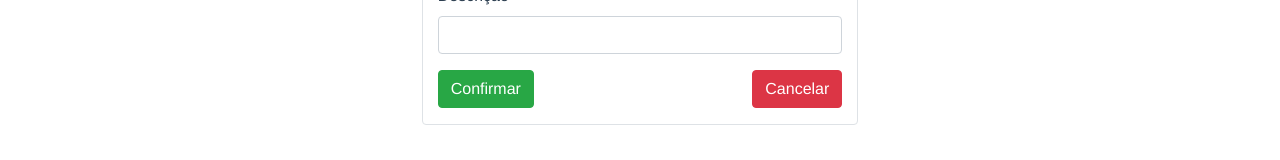
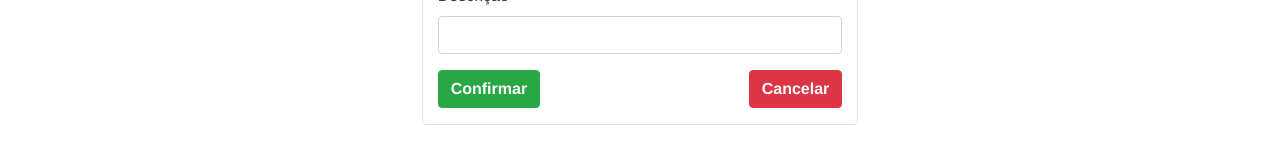
Before and after one commit to rodrigoyuri/list-to-do, a Vue app in the folder web/: page /edit-task in a window 1280 px wide. Shown: the part 230-390 px from the top of the page. Built offline with nearby package versions, Linux system fonts and the light colour scheme.

Commit message:
adição de font bold para buttons

```diff
--- a/web/src/components/CardTask.vue
+++ b/web/src/components/CardTask.vue
@@ -21,7 +21,7 @@
                 <div class="card mb-3" v-for="(task, index) in tasks" :key="index">
                     <div class="card-header d-flex justify-content-end text-white bg-dark">
                         <div class="row">
-                            <div class="d-flex align-items-center mr-3">{{headerCard.headerText}}</div>
+                            <div class="d-flex align-items-center font-weight-bold mr-3">{{headerCard.headerText}}</div>
                             <button
                                 v-if="headerCard.changeButton"
                                 :class="'btn btn-outline-'+ headerCard.styleButton + ' mr-3'"
@@ -44,7 +44,7 @@
 
                             <router-link :to="{name: 'EditTask', query:{task: task, showButton: true}}">
                                 <button
-                                    class="btn btn-primary mr-3"
+                                    class="btn btn-primary font-weight-bold mr-3"
                                 >
                                     Editar
                                     <font-awesome-icon icon="edit" />
@@ -52,7 +52,7 @@
                             </router-link>
 
                             <button
-                                class="btn btn-danger"
+                                class="btn btn-danger font-weight-bold"
                                 @click.prevent="removeTask(tasks, task.id)"
                                 >Excluir <font-awesome-icon icon="trash" /></button>
                         </div>
--- a/web/src/components/FormTask.vue
+++ b/web/src/components/FormTask.vue
@@ -31,17 +31,17 @@
 
                     <div class="d-flex justify-content-between mb-3">
                         <button
-                            class="btn btn-success"
+                            class="btn btn-success font-weight-bold"
                             @click.prevent="saveTask(task)"
                             v-if="!showButton">Confirmar</button>
 
                         <button
-                            class="btn btn-primary"
+                            class="btn btn-primary font-weight-bold"
                             @click.prevent="updateTask(task)"
                             v-if="showButton">Atualizar</button>
 
                         <button
-                            class="btn btn-danger"
+                            class="btn btn-danger font-weight-bold"
                             @click.prevent="cancelRegister()">Cancelar</button>
                     </div>
                 </form>
```
